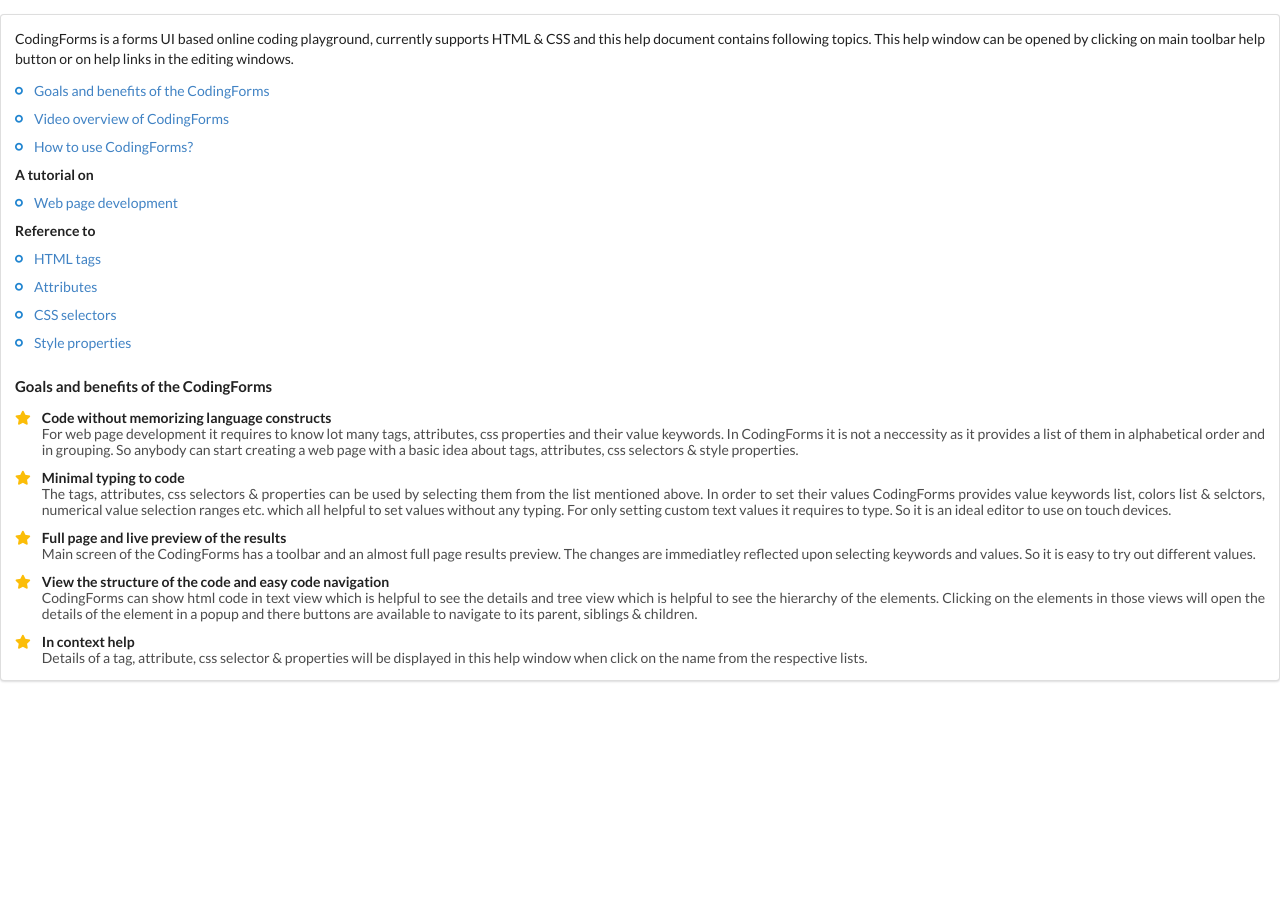
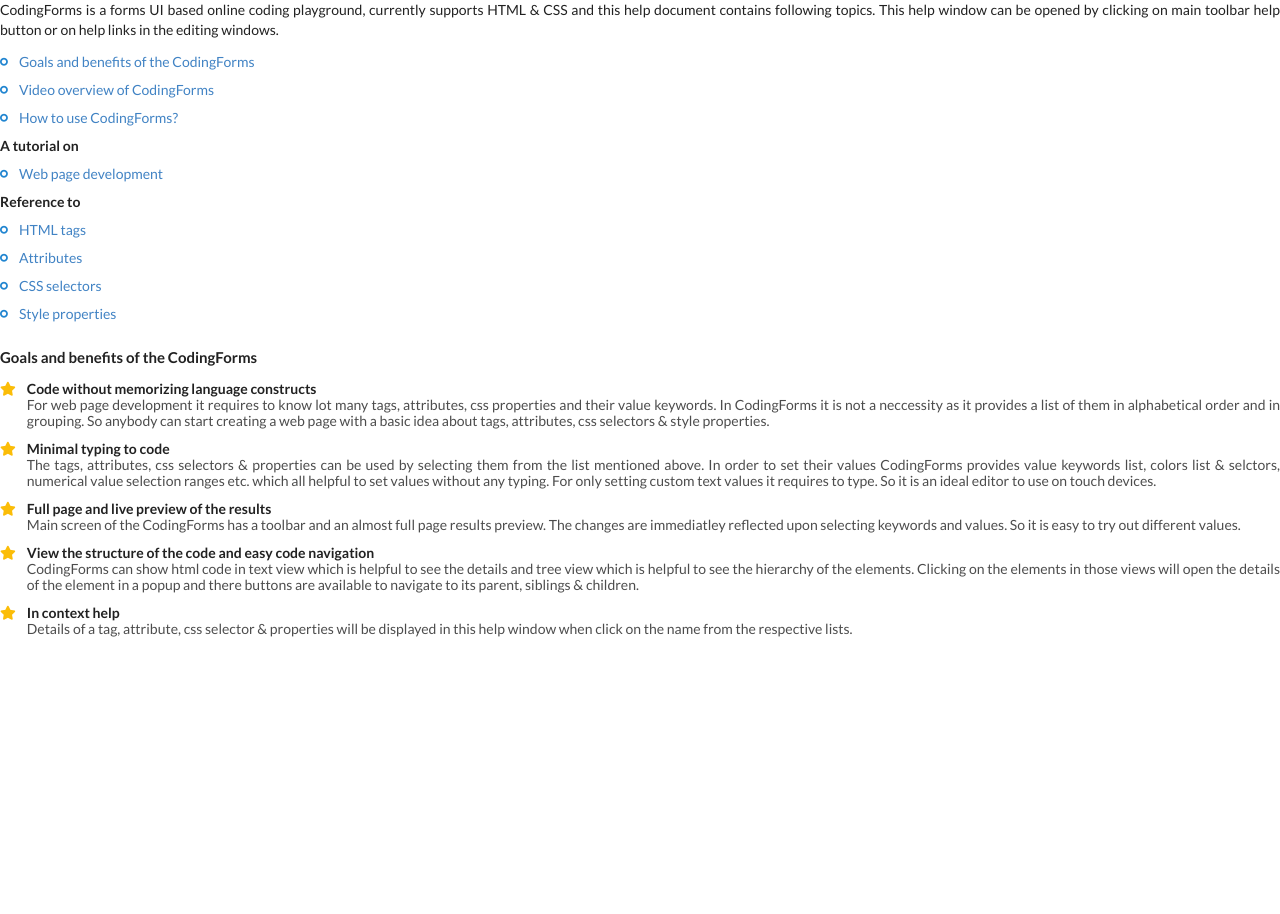
Before and after one commit to codingformshelp/codingformshelp.github.io, a Jekyll site: the page built from welcome.md, in a window 1280 px wide. Built offline with Jekyll 4.4.1, drawn with Linux system fonts in a browser that asks for light colours; nearby versions of some CDN libraries.

Commit message:
remove segment

```diff
--- a/welcome.md
+++ b/welcome.md
@@ -5,7 +5,6 @@ layout: default
   {% include styles.css %}
 </style>
 {::nomarkdown}
-<div class="ui segment">
   <p style="text-align: justify;">CodingForms is a forms UI based online coding playground, currently supports HTML & CSS and this help document contains following topics. This help window can be opened by clicking on main toolbar help button or on help links in the editing windows.</p>
   <div class="ui relaxed list">
     <a class="item" href="#goals">
@@ -102,5 +101,4 @@ layout: default
       </div>
     </div>
   </div>
-</div>
 {:/}
```
